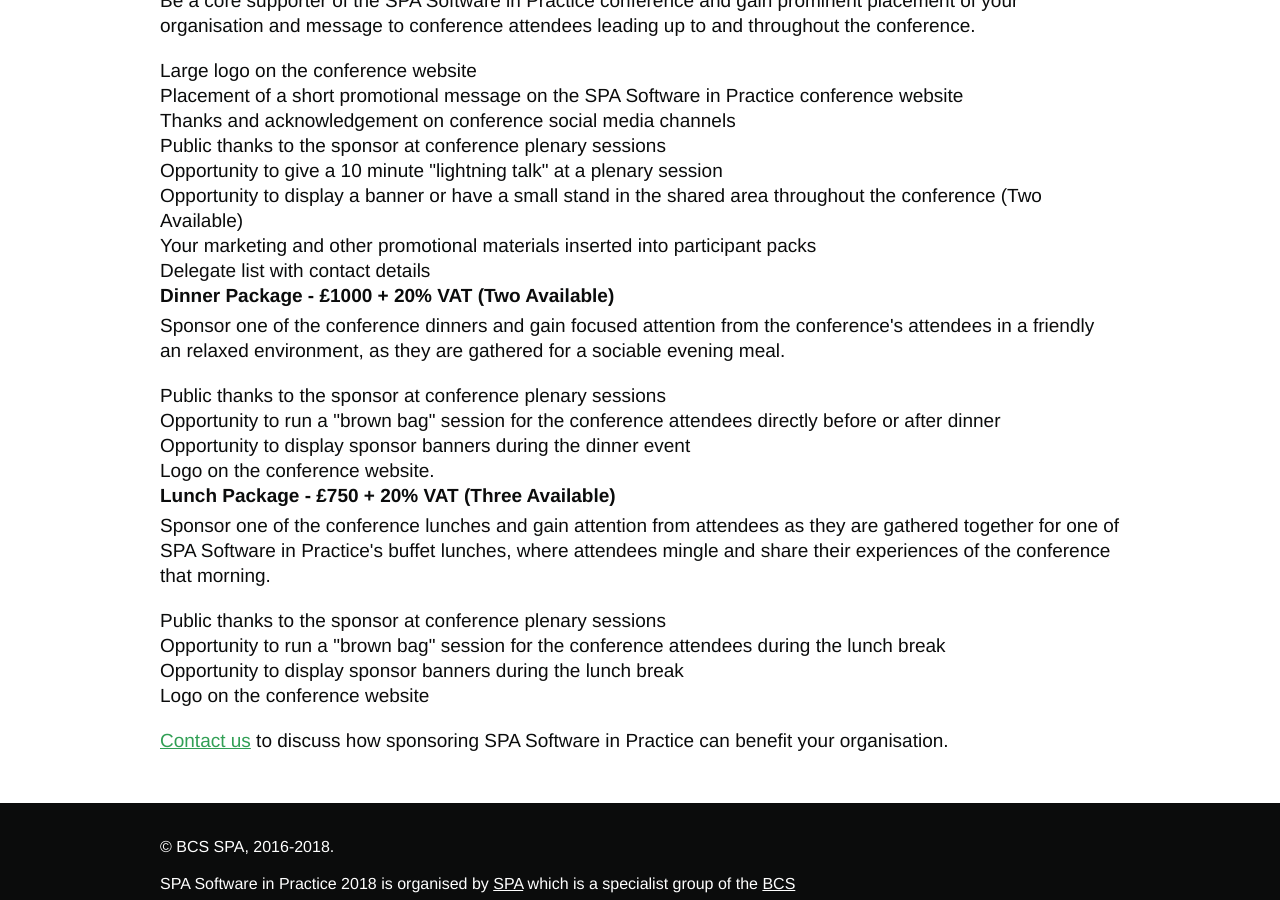
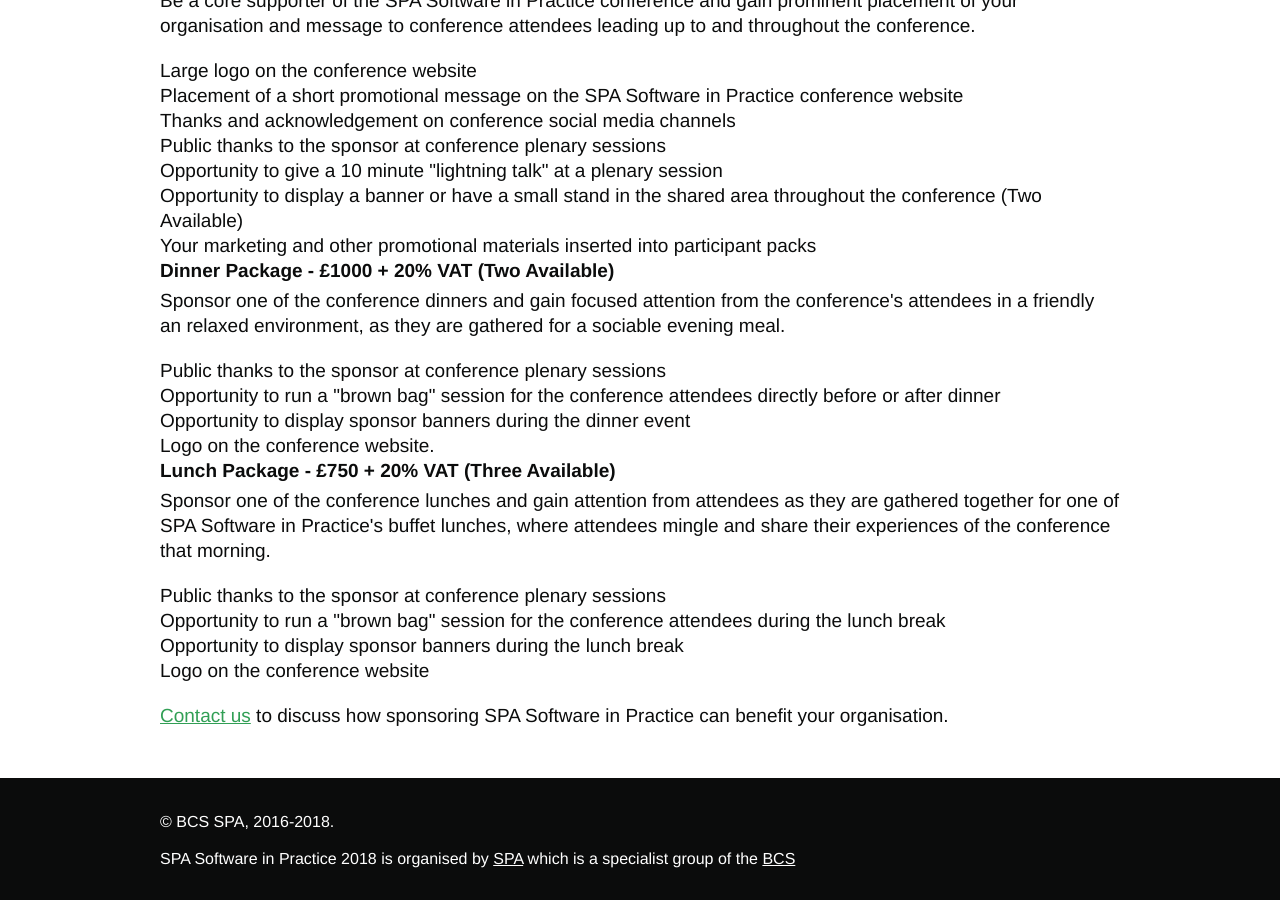
Before and after one commit to spaconference/spa-website, a Jekyll site: the page built from sponsor.md, in a window 1280 px wide and 900 px high, scrolled down 658 px. Built offline with Jekyll 4.4.1, drawn with Linux system fonts in a browser that asks for light colours.

Commit message:
remove delegate list as sponsorship perk due to GDPR

```diff
--- a/sponsor.md
+++ b/sponsor.md
@@ -17,7 +17,6 @@
    <li>Opportunity to give a 10 minute "lightning talk" at a plenary session</li>
    <li>Opportunity to display a banner or have a small stand in the shared area throughout the conference (Two Available)</li>
    <li>Your marketing and other promotional materials inserted into participant packs</li>
-   <li>Delegate list with contact details</li>
 </ul>
 
 
```
